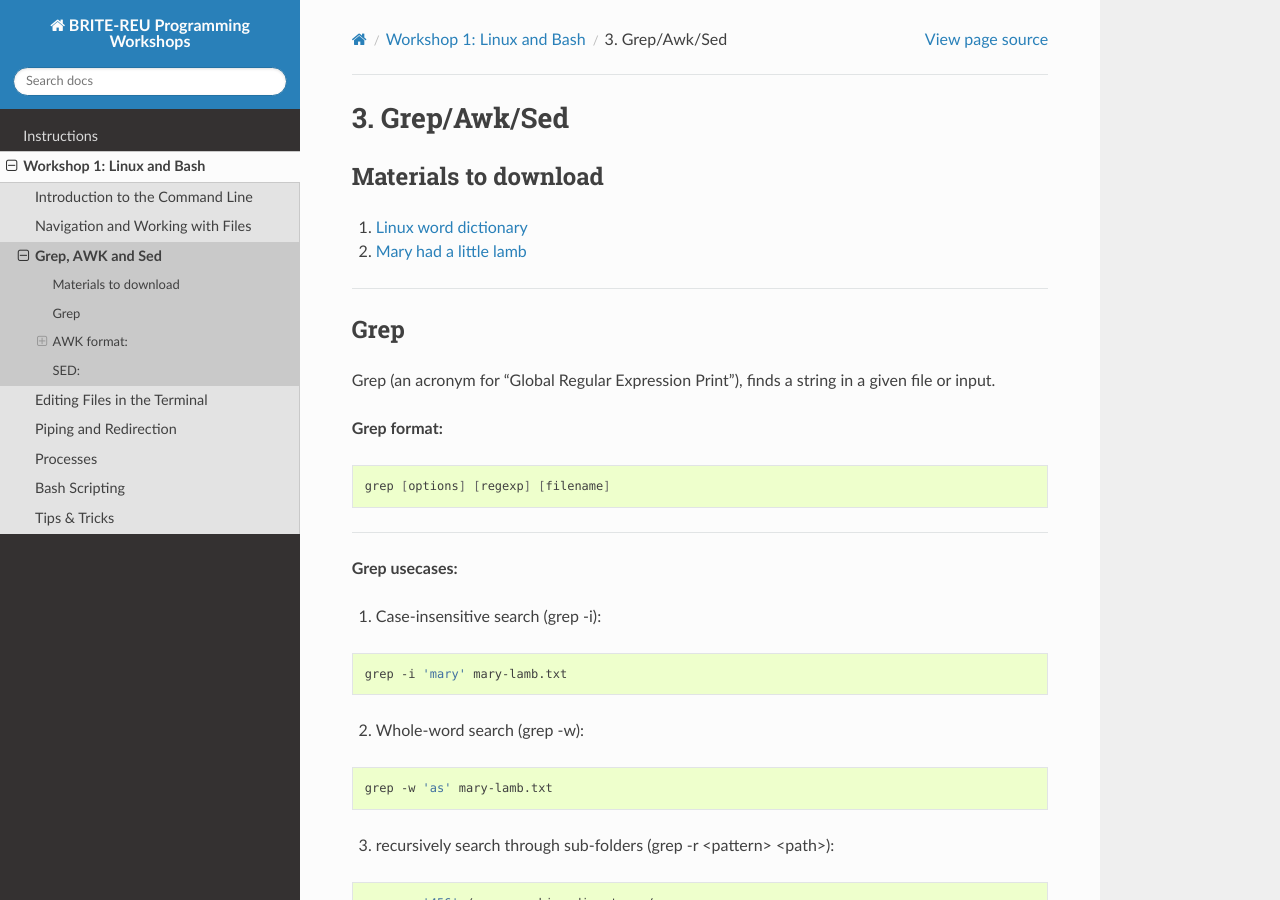
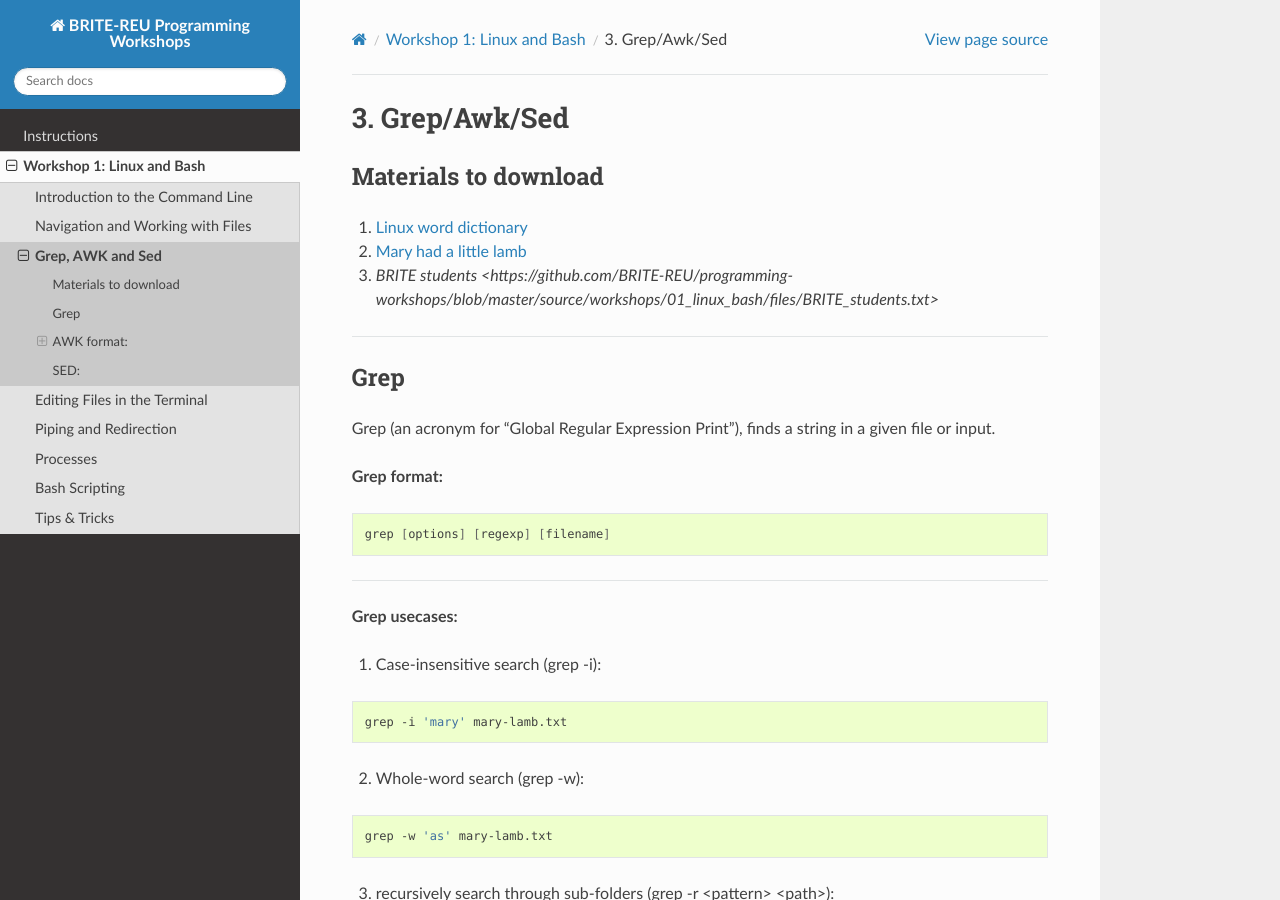
Before and after one commit to BRITE-REU/programming-workshops, a Sphinx documentation site: the page built from source/workshops/01_linux_bash/grep_awk_sed.rst, in a window 1280 px wide and 900 px high. Built offline with Sphinx 7.4.7 and the Read the Docs theme 2.0.0, drawn with Linux system fonts in a browser that asks for light colours.

Commit message:
Update grep_awk_sed.rst

```diff
--- a/source/workshops/01_linux_bash/grep_awk_sed.rst
+++ b/source/workshops/01_linux_bash/grep_awk_sed.rst
@@ -6,7 +6,7 @@ Materials to download
 
 1. `Linux word dictionary <https://github.com/BRITE-REU/programming-workshops/tree/master/source/workshops/01_linux_bash/files/cracklib-small.txt>`_
 2. `Mary had a little lamb <https://github.com/BRITE-REU/programming-workshops/tree/master/source/workshops/01_linux_bash/files/mary-lamb.txt>`_
-
+3. `BRITE students <https://github.com/BRITE-REU/programming-workshops/blob/master/source/workshops/01_linux_bash/files/BRITE_students.txt>`
 
 --------------------
 
```
